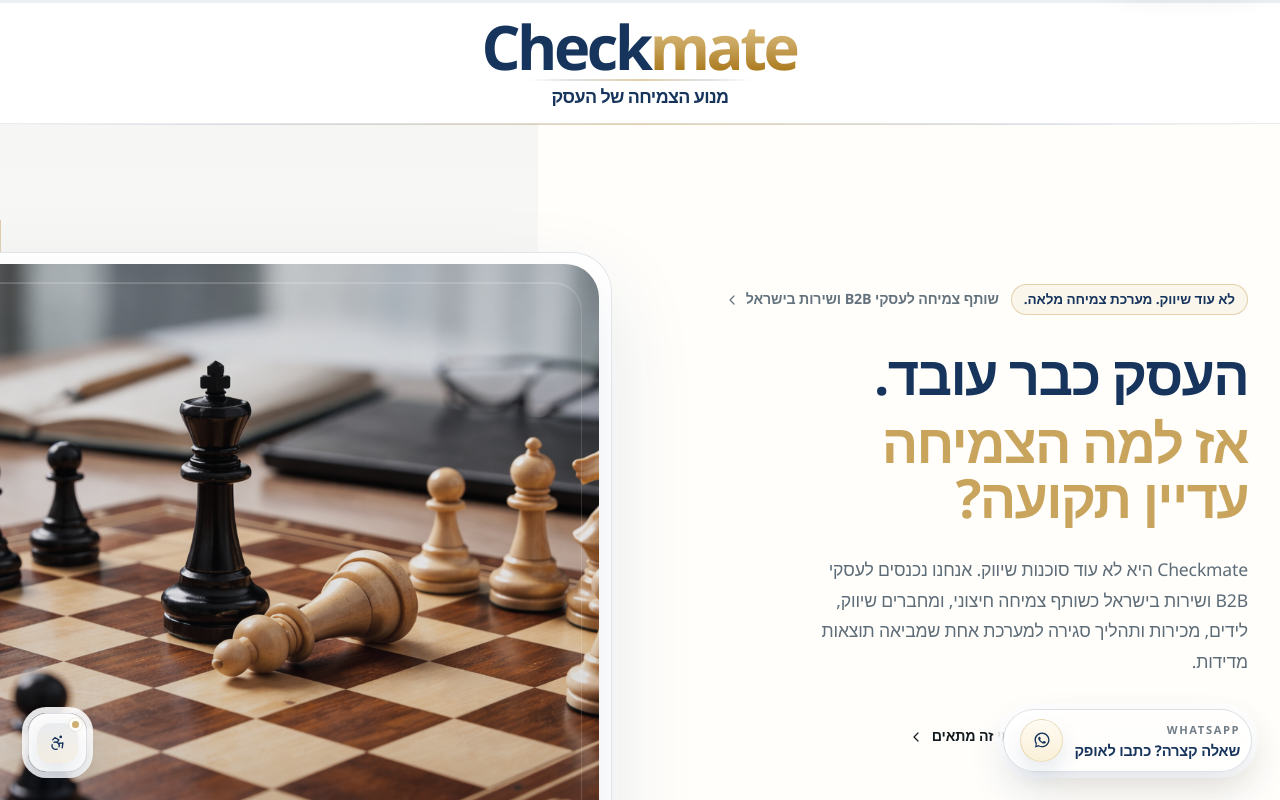
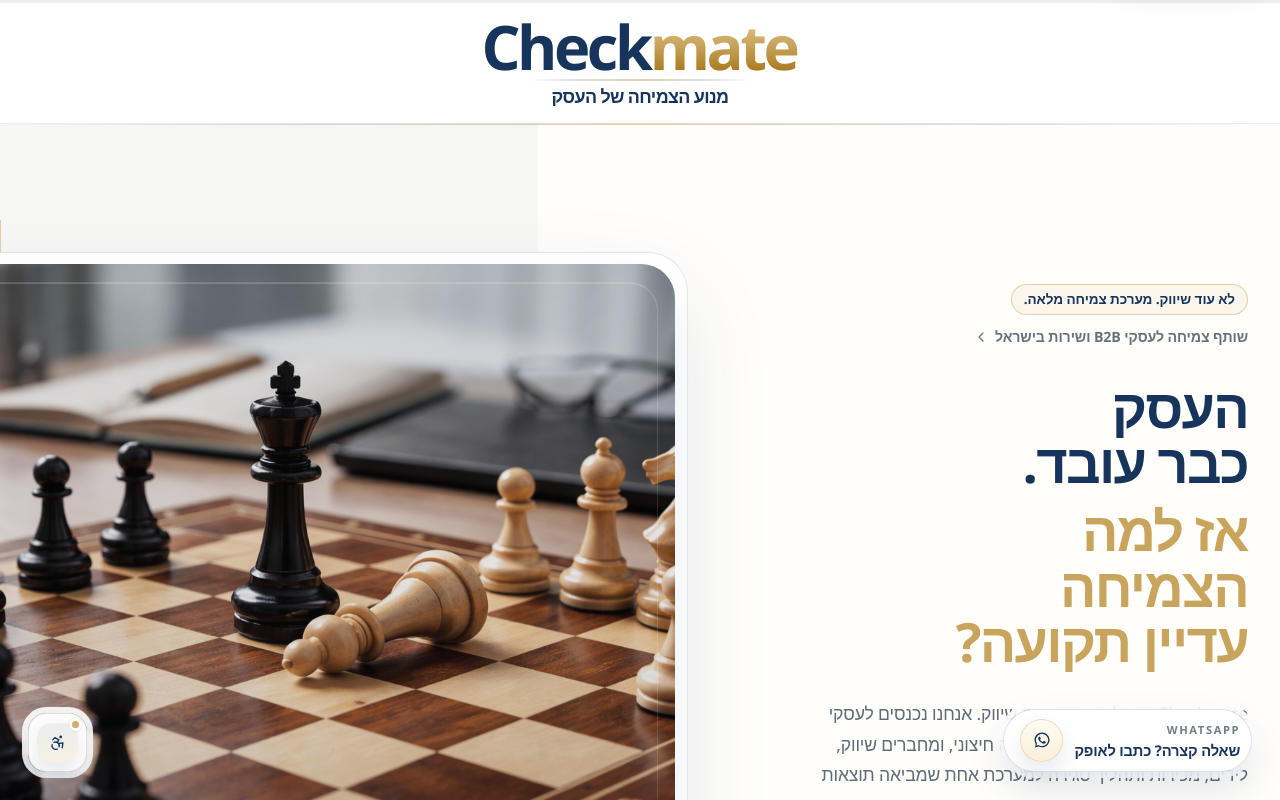
Before and after one commit to miricon-tech/Checkmate, a Next.js app: page / in a window 1280 px wide. Shown: the top 800 px of the page. Built offline with nearby package versions, Linux system fonts and the light colour scheme; no server answers; a web font is replaced by a local one.

Commit message:
Refine editorial hero balance

```diff
--- a/src/components/landing/hero-section.tsx
+++ b/src/components/landing/hero-section.tsx
@@ -36,7 +36,7 @@ export function HeroSection() {
         <div className="lg:flex lg:items-start">
           <div
             dir="rtl"
-            className="motion-fade-up motion-fade-up--delay-1 mx-auto max-w-2xl shrink-0 lg:mx-0 lg:max-w-[31rem] lg:pt-8 xl:max-w-[33rem]"
+            className="motion-fade-up motion-fade-up--delay-1 mx-auto max-w-2xl shrink-0 lg:mx-0 lg:max-w-[29rem] lg:pt-8 xl:max-w-[31rem]"
           >
             <div className="mt-4 sm:mt-6 lg:mt-0">
               <div className="inline-flex flex-wrap items-center gap-3">
@@ -50,14 +50,14 @@ export function HeroSection() {
               </div>
             </div>
 
-            <h1 className="type-display-hero mt-7 max-w-[13.4ch] text-[var(--accent-deep)] lg:mt-8 lg:max-w-[12.2ch]">
+            <h1 className="type-display-hero mt-7 max-w-[13.4ch] text-[var(--accent-deep)] lg:mt-8 lg:max-w-[11.8ch]">
               העסק כבר עובד.
               <span className="mt-3 block text-[var(--accent)]">
                 אז למה הצמיחה עדיין תקועה?
               </span>
             </h1>
 
-            <p className="type-body-xl mt-6 max-w-[28.5rem] text-[var(--muted)] lg:mt-7">
+            <p className="type-body-xl mt-6 max-w-[27rem] text-[var(--muted)] lg:mt-7">
               Checkmate היא לא עוד סוכנות שיווק. אנחנו נכנסים לעסקי B2B ושירות
               בישראל כשותף צמיחה חיצוני, ומחברים שיווק, לידים, מכירות ותהליך
               סגירה למערכת אחת שמביאה תוצאות מדידות.
@@ -77,8 +77,8 @@ export function HeroSection() {
             </div>
           </div>
 
-          <div className="motion-fade-up motion-fade-up--delay-2 mx-auto mt-10 flex w-full max-w-2xl sm:mt-12 lg:mt-0 lg:mr-10 lg:max-w-none lg:flex-none xl:mr-28">
-            <div className="w-full lg:w-[44rem] xl:w-[49rem]">
+          <div className="motion-fade-up motion-fade-up--delay-2 mx-auto mt-10 flex w-full max-w-2xl sm:mt-12 lg:mt-0 lg:mr-8 lg:max-w-none lg:flex-none xl:mr-16 xl:-ml-8 2xl:-ml-16">
+            <div className="w-full lg:w-[45rem] xl:w-[50rem] 2xl:w-[53rem]">
               <div className="hero-figure">
                 <div className="hero-figure__frame">
                   <div className="hero-figure__media h-[22rem] sm:h-[26rem] lg:h-[38rem] xl:h-[42rem]">
@@ -87,7 +87,7 @@ export function HeroSection() {
                       alt="לוח שחמט באווירה עסקית"
                       fill
                       priority
-                      sizes="(max-width: 640px) 92vw, (max-width: 1024px) 82vw, (max-width: 1440px) 44rem, 49rem"
+                      sizes="(max-width: 640px) 92vw, (max-width: 1024px) 82vw, (max-width: 1440px) 45rem, (max-width: 1728px) 50rem, 53rem"
                       className="hero-figure__image object-cover object-[60%_center] scale-[1.1] brightness-[0.965] contrast-[0.965] saturate-[0.76]"
                     />
                     <div aria-hidden="true" className="hero-figure__edge" />
```
